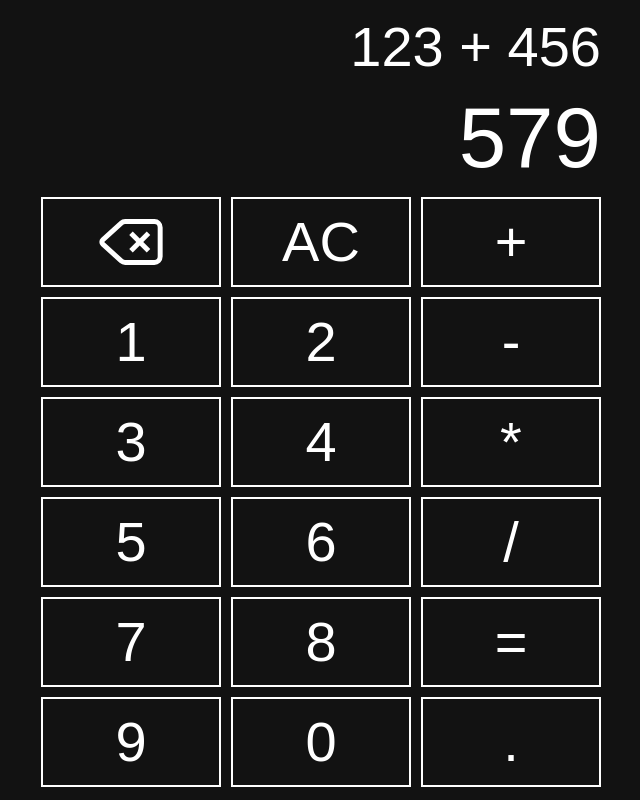
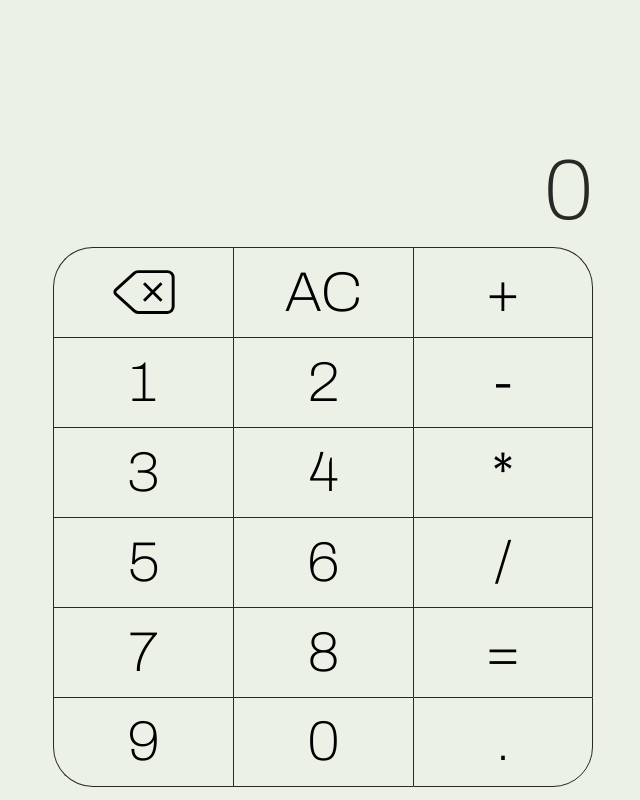
Before and after one commit to Papsanly/catculator, a SvelteKit app: page / in a window 1280 px wide. Shown: the whole page, without its empty margins (319-959 px from the left). Built offline with nearby package versions, Linux system fonts and the light colour scheme.

Commit message:
implement main functionality and improve style

```diff
--- a/src/app.html
+++ b/src/app.html
@@ -4,6 +4,12 @@
     <meta charset="utf-8" />
     <meta name="viewport" content="width=device-width, initial-scale=1" />
     <meta name="text-scale" content="scale" />
+    <link rel="preconnect" href="https://fonts.googleapis.com" />
+    <link rel="preconnect" href="https://fonts.gstatic.com" crossorigin />
+    <link
+      href="https://fonts.googleapis.com/css2?family=Archivo:ital,wght@0,100..900;1,100..900&display=swap"
+      rel="stylesheet"
+    />
     %sveltekit.head%
   </head>
   <body data-sveltekit-preload-data="hover">
--- a/src/routes/Calc.svelte
+++ b/src/routes/Calc.svelte
@@ -1,36 +1,151 @@
 <script lang="ts">
   import Delete from "./Delete.svelte";
   import Key from "./Key.svelte";
+
+  const PRECISION = 7;
+
+  type Op = "+" | "-" | "*" | "/";
+
+  let op: Op | undefined = $state();
+  let numLeft: string = $state("0");
+  let numRight: string = $state("");
+  let result: number | undefined = $state();
+
+  function calculate(numLeftStr: string, numRightStr: string, op: Op) {
+    let numLeft = Number(numLeftStr);
+    let numRight = Number(numRightStr);
+    let result = 0;
+    if (op === "+") {
+      result = numLeft + numRight;
+    } else if (op === "-") {
+      result = numLeft - numRight;
+    } else if (op === "*") {
+      result = numLeft * numRight;
+    } else if (op === "/") {
+      result = numLeft / numRight;
+    }
+    return Math.round(result * 10 ** PRECISION) / 10 ** PRECISION;
+  }
+
+  function appendDigit(num: string, digit: string) {
+    if (num === "0") {
+      return digit;
+    } else if (num === "-0") {
+      return "-" + digit;
+    } else {
+      return num + digit;
+    }
+  }
+
+  function deleteDigit(num: string, isNumLeft: boolean) {
+    let str = num.slice(0, -1);
+    if (isNumLeft && str === "") {
+      return "0";
+    } else if (str === "-") {
+      return "-0";
+    } else {
+      return str;
+    }
+  }
+
+  function onclick(action: string) {
+    if (result !== undefined) {
+      numLeft = result.toString();
+      numRight = "";
+      op = undefined;
+      result = undefined;
+    }
+    if (["0", "1", "2", "3", "4", "5", "6", "7", "8", "9"].includes(action)) {
+      if (op) {
+        numRight = appendDigit(numRight, action);
+      } else {
+        numLeft = appendDigit(numLeft, action);
+      }
+    } else if (action === "delete") {
+      if (numRight) {
+        numRight = deleteDigit(numRight, false);
+      } else if (op) {
+        op = undefined;
+      } else {
+        numLeft = deleteDigit(numLeft, true);
+      }
+    } else if (action === "clear") {
+      numLeft = "0";
+      numRight = "";
+      op = undefined;
+      result = undefined;
+    } else if (["+", "-", "*", "/"].includes(action)) {
+      if (action === "-" && !op) {
+        if (numLeft === "0") {
+          numLeft = "-0";
+        } else if (numLeft === "-0") {
+          numLeft = "0";
+        } else {
+          op = action as Op;
+        }
+      } else {
+        op = action as Op;
+      }
+    } else if (action === "=") {
+      if (op && numRight !== "") {
+        result = calculate(numLeft, numRight, op);
+      }
+    } else if (action === ".") {
+      if (op) {
+        if (numRight && !numRight.includes(".")) numRight += ".";
+      } else {
+        if (!numLeft.includes(".")) numLeft += ".";
+      }
+    }
+  }
 </script>
 
-<div style:flex-direction="column" style:align-items="end" style:gap="10px">
-  <div style:font-size="42pt">123 + 456</div>
-  <div style:font-size="64pt">579</div>
+<div
+  style:width="544px"
+  style:height="773px"
+  style:flex-direction="column"
+  style:align-items="end"
+  style:justify-content="end"
+  style:gap="10px"
+>
+  <div style:font-size="42pt" style:white-space="nowrap">
+    {#if result !== undefined}
+      {numLeft} {op} {numRight}
+    {/if}
+  </div>
+  <div style:font-size="64pt" style:white-space="nowrap">
+    {#if result !== undefined}
+      {result}
+    {:else}
+      {numLeft}
+      {op}
+      {#if numRight}{numRight}{/if}
+    {/if}
+  </div>
   <div
     style:display="grid"
     style:grid-template-columns="repeat(3, auto)"
     style:grid-template-rows="repeat(6, auto)"
     style:justify-items="center"
     style:align-items="center"
-    style:grid-gap="10px"
   >
-    <Key><Delete size={70} /></Key>
-    <Key>AC</Key>
-    <Key>+</Key>
-    <Key>1</Key>
-    <Key>2</Key>
-    <Key>-</Key>
-    <Key>3</Key>
-    <Key>4</Key>
-    <Key>*</Key>
-    <Key>5</Key>
-    <Key>6</Key>
-    <Key>/</Key>
-    <Key>7</Key>
-    <Key>8</Key>
-    <Key>=</Key>
-    <Key>9</Key>
-    <Key>0</Key>
-    <Key>.</Key>
+    <Key position="top-left" onclick={() => onclick("delete")}><Delete size={70} /></Key>
+    <Key position="top" onclick={() => onclick("clear")}>AC</Key>
+    <Key position="top-right" onclick={() => onclick("+")}>+</Key>
+    <Key position="left" onclick={() => onclick("1")}>1</Key>
+    <Key onclick={() => onclick("2")}>2</Key>
+    <Key position="right" onclick={() => onclick("-")}>-</Key>
+    <Key position="left" onclick={() => onclick("3")}>3</Key>
+    <Key onclick={() => onclick("4")}>4</Key>
+    <Key position="right" onclick={() => onclick("*")}>*</Key>
+    <Key position="left" onclick={() => onclick("5")}>5</Key>
+    <Key onclick={() => onclick("6")}>6</Key>
+    <Key position="right" onclick={() => onclick("/")}>/</Key>
+    <Key position="left" onclick={() => onclick("7")}>7</Key>
+    <Key onclick={() => onclick("8")}>8</Key>
+    <Key position="right" onclick={() => onclick("=")}>=</Key>
+    <Key position="bottom-left" onclick={() => onclick("9")}>9</Key>
+    <Key position="bottom" onclick={() => onclick("0")}>0</Key>
+    <Key position="bottom-right" onclick={() => onclick(".")}>.</Key>
   </div>
 </div>
--- a/src/routes/Delete.svelte
+++ b/src/routes/Delete.svelte
@@ -9,7 +9,6 @@
   viewBox="0 0 24 24"
   stroke="currentColor"
   fill="none"
-  stroke-width="1.7"
   width={size}
   height={size}
   class="lucide lucide-delete-icon lucide-delete"
--- a/src/routes/Key.svelte
+++ b/src/routes/Key.svelte
@@ -2,16 +2,33 @@
   import type { Snippet } from "svelte";
   import type { HTMLButtonAttributes } from "svelte/elements";
 
-  const { children, ...props }: HTMLButtonAttributes & { children: Snippet } = $props();
+  type Position =
+    "top" | "bottom" | "left" | "right" | "top-left" | "top-right" | "bottom-left" | "bottom-right";
+
+  const {
+    position,
+    children,
+    ...props
+  }: HTMLButtonAttributes & { position?: Position; children: Snippet } = $props();
+
+  const radius = "40px";
 </script>
 
 <button
+  style:border-top-left-radius={position === "top-left" ? radius : 0}
+  style:border-top-right-radius={position === "top-right" ? radius : 0}
+  style:border-bottom-left-radius={position === "bottom-left" ? radius : 0}
+  style:border-bottom-right-radius={position === "bottom-right" ? radius : 0}
   style:width="180px"
   style:height="90px"
   style:font-size="42pt"
-  style:border="2px solid white"
+  style:border-top="1px solid #282826"
+  style:border-left="1px solid #282826"
+  style:border-bottom={position?.includes("bottom") ? "1px solid #282826" : 0}
+  style:border-right={position?.includes("right") ? "1px solid #282826" : 0}
   style:justify-content="center"
   style:align-items="center"
+  style:transition-duration="0.3s"
   {...props}
 >
   {@render children()}
@@ -19,6 +36,6 @@
 
 <style>
   button:hover {
-    background: #555;
+    background: #1111;
   }
 </style>
--- a/src/routes/layout.css
+++ b/src/routes/layout.css
@@ -5,8 +5,10 @@
 }
 
 html {
-  font-family: sans-serif;
-  color-scheme: dark;
+  font-family: Archivo;
+  font-weight: 100;
+  color: #282826;
+  background: #ebf1e7;
 }
 
 html,
@@ -23,6 +25,7 @@ div {
 }
 
 button {
+  font: inherit;
   cursor: pointer;
   border: unset;
   width: auto;
```
